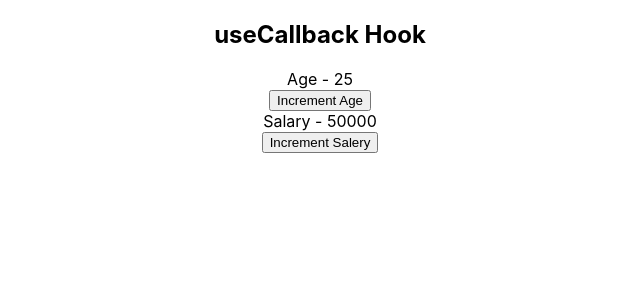
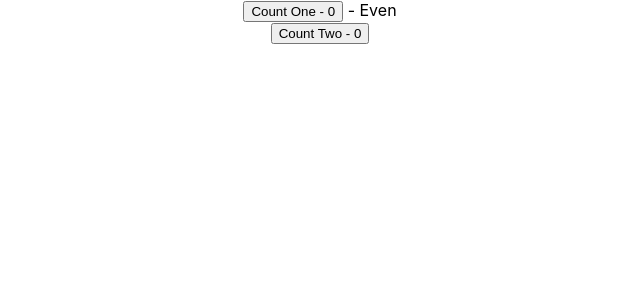
Before and after one commit to pushpendraaaa/learn-reactjs, a React (Create React App) app: page / in a window 1280 px wide. Shown: the top 300 px of the page, without its empty margins (320-960 px from the left). Built offline with nearby package versions, Linux system fonts and the light colour scheme.

Commit message:
Hook useMemo(Memoised)

```diff
--- a/src/App.js
+++ b/src/App.js
@@ -1,8 +1,9 @@
 import React from "react";
 import "./App.css";
+import Counter from "./react-hooks/32-Counter";
 // import DataFetchingOne from "./react-hooks/26-DataFetchingOne";
 // import DataFetchingTwo from "./react-hooks/27-DataFetchingTwo";
-import ParentComponent from "./react-hooks/28-ParentComponent";
+// import ParentComponent from "./react-hooks/28-ParentComponent";
 // import CounterTwo from "./components/18-CounterTwo";
 // import CounterThree from "./react-hooks/19-CounterThree";
 // import ComponentA from "./react-hooks/useReducer-with-useContext/20-ComponentA";
@@ -86,7 +87,8 @@
 
 	return (
 		<div className="App">
-			<ParentComponent />
+			<Counter />
+			{/* <ParentComponent /> */}
 			{/* <DataFetchingTwo /> */}
 			{/* <DataFetchingOne /> */}
 			{/* <CountContext.Provider value={{ countState: count, countDispatch: dispatch }}>
--- /dev/null
+++ b/src/react-hooks/32-Counter.js
@@ -0,0 +1,37 @@
+import React, { useMemo, useState } from "react";
+
+function Counter() {
+	const [counterOne, setCounterOne] = useState(0);
+	const [counterTwo, setCounterTwo] = useState(0);
+
+	const incrementOne = () => {
+		setCounterOne(counterOne + 1);
+	};
+
+	const incrementTwo = () => {
+		setCounterTwo(counterTwo + 1);
+	};
+
+	// Memoising - pass function
+	const isEven = useMemo(() => {
+		let i = 0;
+		while (i < 2000000000) {
+			i++;
+		}
+		return counterOne % 2 === 0;
+	}, [counterOne]);
+
+	return (
+		<div>
+			<div>
+				<button onClick={incrementOne}>Count One - {counterOne}</button> {"- "}
+				<span>{isEven ? "Even" : "Odd"}</span>
+			</div>
+			<div>
+				<button onClick={incrementTwo}>Count Two - {counterTwo}</button>
+			</div>
+		</div>
+	);
+}
+
+export default Counter;
```
